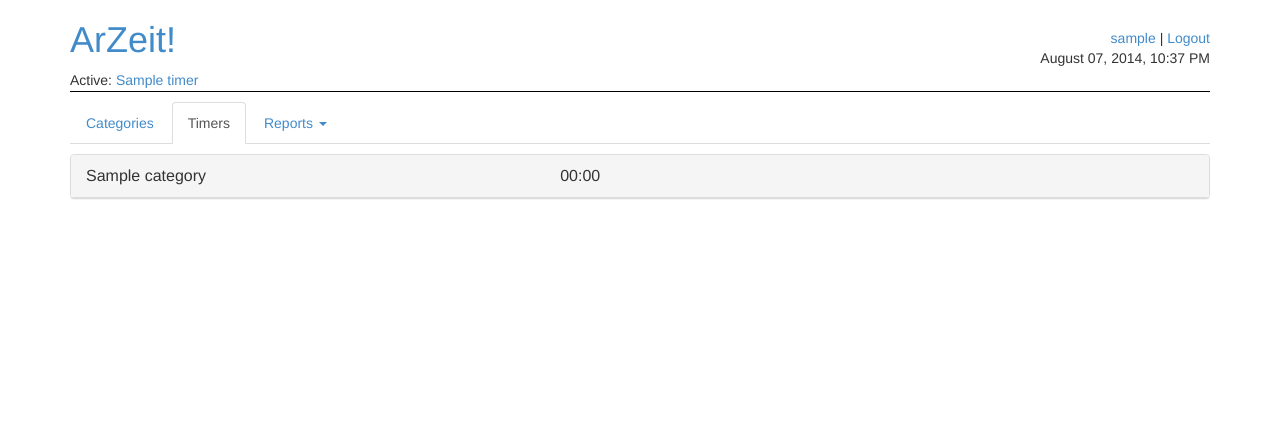
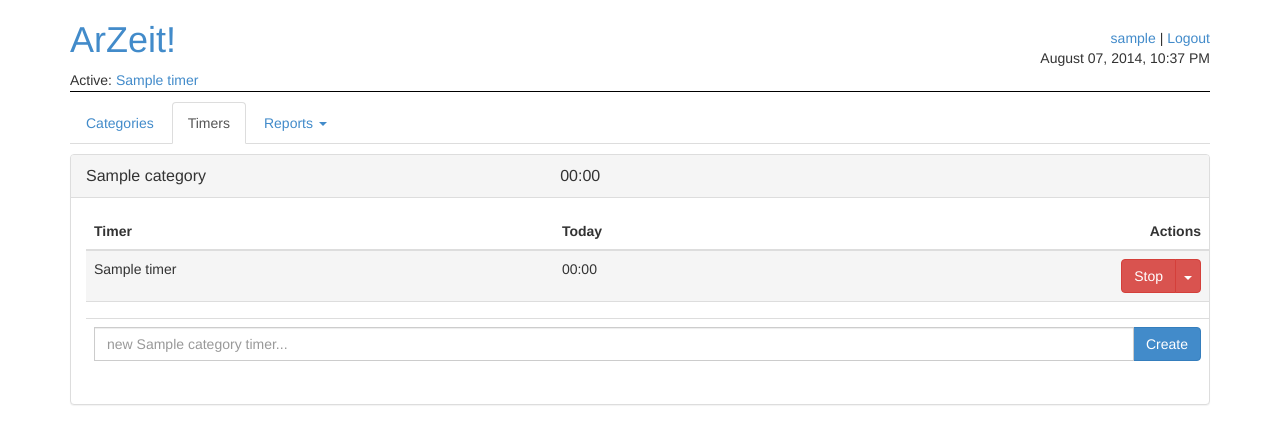
Before and after one commit to peap/djarzeit, a Django app: page /timers/ in a window 1280 px wide. Shown: the top 444 px of the page. Run offline with Django 3.2, Linux system fonts and the light colour scheme; a user stored in the database is signed in; tables that the repository leaves empty hold one stand-in row (values such as "Sample post"); some libraries are stand-ins or nearby versions.

Commit message:
Opening up all timer categories by default

```diff
--- a/timers/templates/timers/listing.html
+++ b/timers/templates/timers/listing.html
@@ -13,7 +13,7 @@
   </span>
 </div> <!-- .panel-heading -->
 
-<div class="panel-body panel-collapse collapse" id="cat-body-{{ cat.id }}">
+<div class="panel-body panel-collapse collapse in" id="cat-body-{{ cat.id }}">
 
   <table class="table">
     <thead>
```
